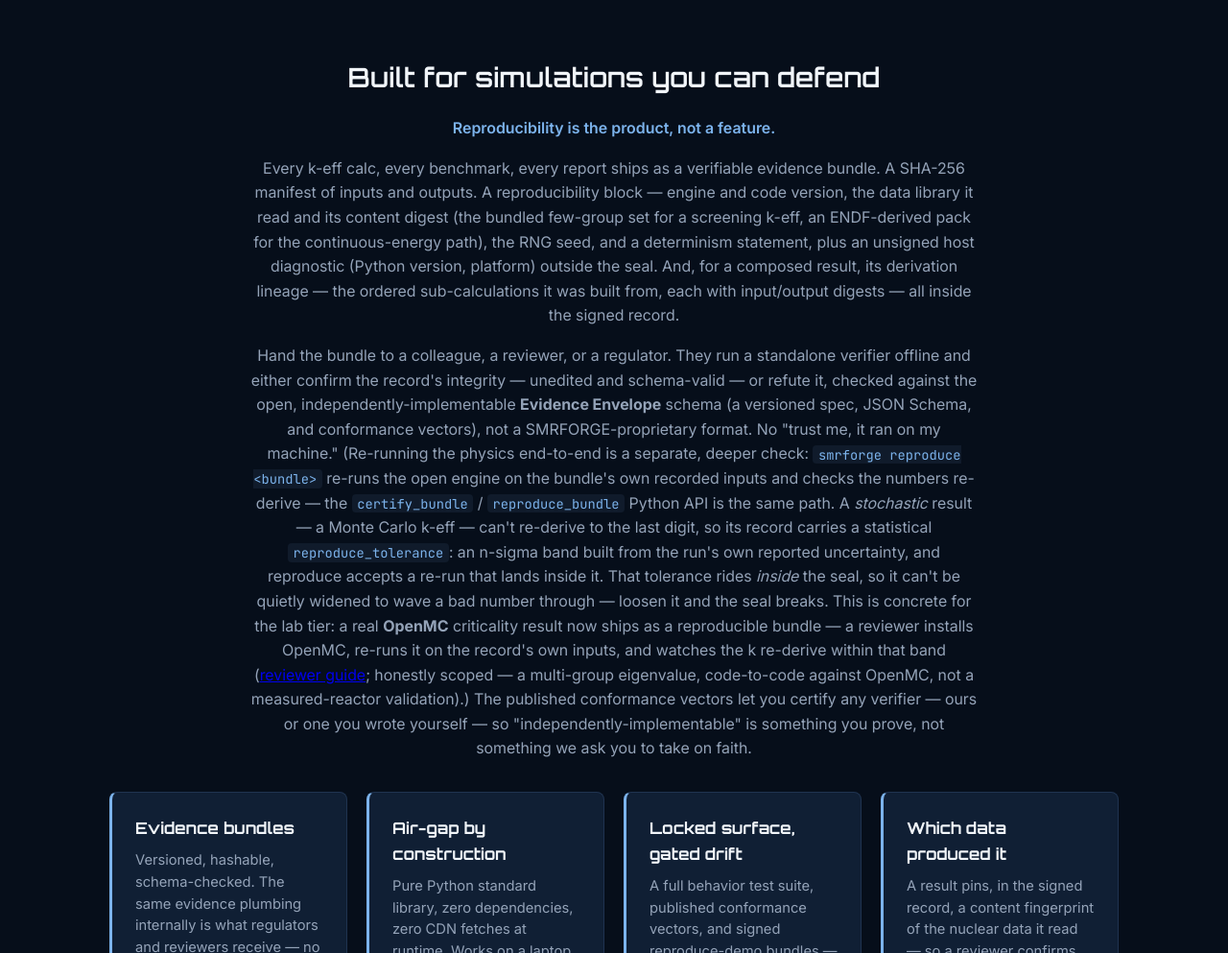
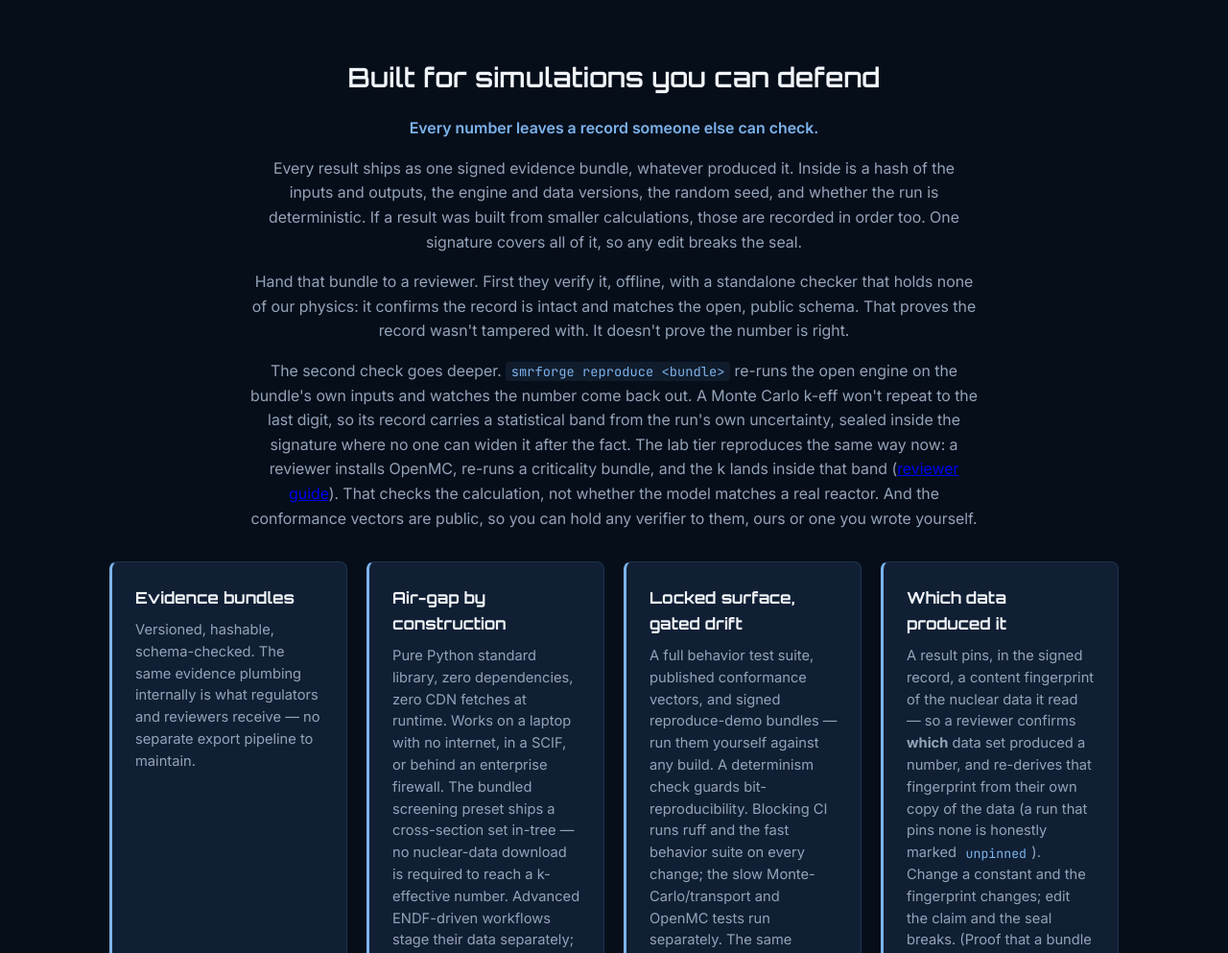
Before and after one commit to SMRFORGE/website, a plain HTML site: page index.html in a window 1280 px wide. Shown: the part 4560-5553 px from the top of the page at 96% size. Drawn offline with Linux system fonts and the light colour scheme.

Commit message:
site: rewrite the 'simulations you can defend' section in a human voice
That section had turned into two dense walls of nested parentheticals and em-dashes, led by a
textbook AI line ('Reproducibility is the product, not a feature'). Rewrote it plain: short
sentences, one idea each, no em-dashes, same facts (signed bundle contents; verify = integrity;
reproduce = the number re-derives; MC band sealed; OpenMC lab tier reproduces; conformance vectors
public). Split the reproduce wall into three readable paragraphs.

Co-Authored-By: Claude Opus 4.8 <noreply@anthropic.com>

```diff
--- a/index.html
+++ b/index.html
@@ -345,38 +345,29 @@
       <div class="container">
         <h2 class="section-title">Built for simulations you can defend</h2>
         <p class="section-desc section-desc-lead">
-          Reproducibility is the product, not a feature.
+          Every number leaves a record someone else can check.
         </p>
         <p class="section-desc">
-          Every k-eff calc, every benchmark, every report ships as a verifiable evidence bundle.
-          A SHA-256 manifest of inputs and outputs. A reproducibility block — engine and code version, the
-          data library it read and its content digest (the bundled few-group set for a screening k-eff, an
-          ENDF-derived pack for the continuous-energy path), the RNG seed, and a determinism statement, plus an unsigned host diagnostic (Python version, platform) outside the seal. And,
-          for a composed result, its derivation lineage — the ordered sub-calculations it was built from,
-          each with input/output digests — all inside the signed record.
+          Every result ships as one signed evidence bundle, whatever produced it. Inside is a hash of the
+          inputs and outputs, the engine and data versions, the random seed, and whether the run is
+          deterministic. If a result was built from smaller calculations, those are recorded in order too.
+          One signature covers all of it, so any edit breaks the seal.
         </p>
         <p class="section-desc">
-          Hand the bundle to a colleague, a reviewer, or a regulator. They run
-          a standalone verifier offline and either confirm the record's integrity — unedited
-          and schema-valid — or refute it, checked against the open, independently-implementable
-          <b>Evidence Envelope</b> schema (a versioned spec, JSON Schema, and conformance
-          vectors), not a SMRFORGE-proprietary format. No "trust me, it ran on my machine."
-          (Re-running the physics end-to-end is a separate, deeper check:
-          <code>smrforge reproduce &lt;bundle&gt;</code> re-runs the open engine on the bundle's own
-          recorded inputs and checks the numbers re-derive — the <code>certify_bundle</code> /
-          <code>reproduce_bundle</code> Python API is the same path. A <em>stochastic</em> result —
-          a Monte Carlo k-eff — can't re-derive to the last digit, so its record carries a
-          statistical <code>reproduce_tolerance</code>: an n-sigma band built from the run's own
-          reported uncertainty, and reproduce accepts a re-run that lands inside it. That tolerance
-          rides <em>inside</em> the seal, so it can't be quietly widened to wave a bad number through —
-          loosen it and the seal breaks. This is concrete for the lab tier: a real <strong>OpenMC</strong>
-          criticality result now ships as a reproducible bundle — a reviewer installs OpenMC, re-runs it
-          on the record's own inputs, and watches the k re-derive within that band
-          (<a href="https://gitlab.com/smrforge/smrforge/-/blob/main/docs/REPRODUCE_LAB_OPENMC.md" target="_blank" rel="noopener">reviewer guide</a>;
-          honestly scoped — a multi-group eigenvalue, code-to-code against OpenMC, not a measured-reactor validation).)
-          The published conformance vectors let you certify any verifier —
-          ours or one you wrote yourself — so "independently-implementable" is something you prove,
-          not something we ask you to take on faith.
+          Hand that bundle to a reviewer. First they verify it, offline, with a standalone checker that
+          holds none of our physics: it confirms the record is intact and matches the open, public schema.
+          That proves the record wasn't tampered with. It doesn't prove the number is right.
+        </p>
+        <p class="section-desc">
+          The second check goes deeper. <code>smrforge reproduce &lt;bundle&gt;</code> re-runs the open
+          engine on the bundle's own inputs and watches the number come back out. A Monte Carlo k-eff
+          won't repeat to the last digit, so its record carries a statistical band from the run's own
+          uncertainty, sealed inside the signature where no one can widen it after the fact. The lab tier
+          reproduces the same way now: a reviewer installs OpenMC, re-runs a criticality bundle, and the k
+          lands inside that band
+          (<a href="https://gitlab.com/smrforge/smrforge/-/blob/main/docs/REPRODUCE_LAB_OPENMC.md" target="_blank" rel="noopener">reviewer guide</a>).
+          That checks the calculation, not whether the model matches a real reactor. And the conformance
+          vectors are public, so you can hold any verifier to them, ours or one you wrote yourself.
         </p>
         <div class="provenance-grid">
           <article class="provenance-card">
```
